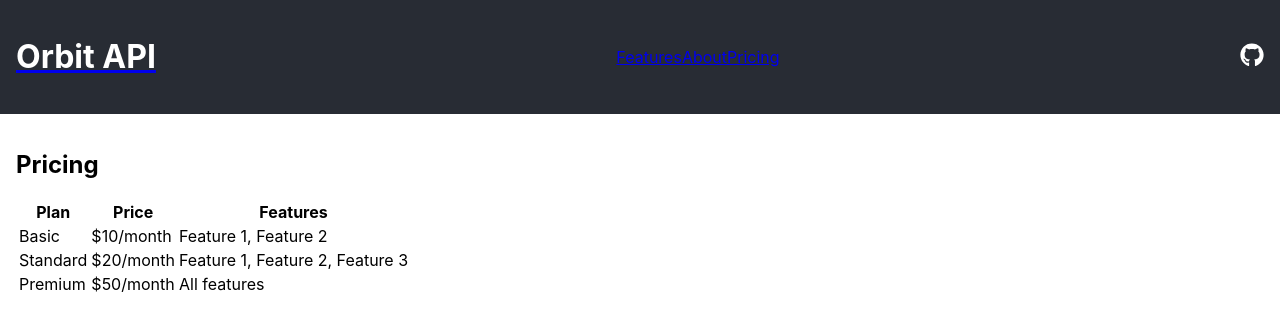
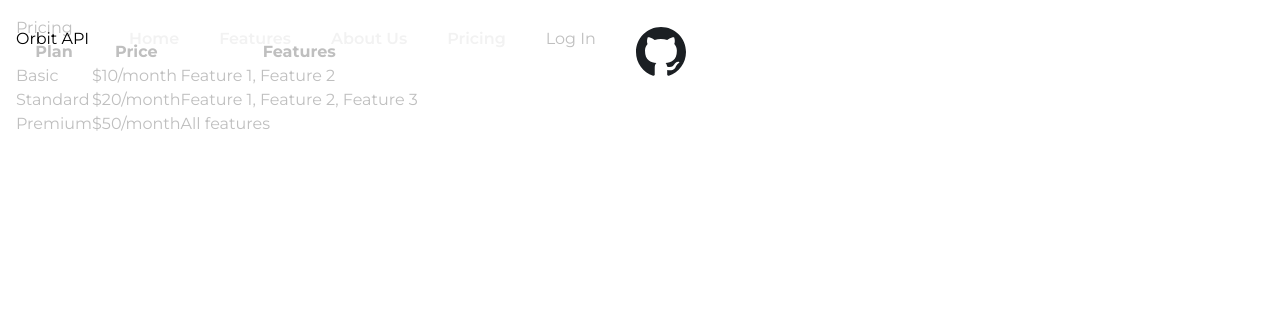
Before and after one commit to Sourish2003/react_app, a React (Create React App) app: page /pricing in a window 1280 px wide. Shown: the top 330 px of the page. Built offline with nearby package versions, Linux system fonts and the light colour scheme.

Commit message:
Integrated Login and Social Login
Integrated Social logins to the website

```diff
--- /dev/null
+++ b/postcss.config.js
@@ -0,0 +1,6 @@
+module.exports = {
+  plugins: {
+    tailwindcss: {},
+    autoprefixer: {},
+  },
+}
--- a/src/App.css
+++ b/src/App.css
@@ -3,14 +3,23 @@
   align-items: center;
   justify-content: space-between;
   padding: 1rem;
-  background-color: #282c34;
+  background-color: #ffffff;
   color: white;
 }
 
 .App-title {
   text-decoration: none;
-  color: white;
+  color: rgb(0, 0, 0);
 }
+
+/* .github-icon-container {
+  position: relative;
+  width: 24px;
+  height: 24px;
+  border-radius: 50%;
+  background-color: black;
+} */
+
 
 .github-link {
   color: white;
@@ -20,7 +29,7 @@
   font-size: 1.5rem;
 }
 
-.nav {
+/* .nav {
   display: flex;
   list-style: none;
   padding: 0;
@@ -31,7 +40,7 @@
   text-decoration: none;
   color: white;
   margin-right: 1rem;
-}
+} */
 
 .App-body {
   padding: 1rem;
--- a/src/App.js
+++ b/src/App.js
@@ -1,40 +1,27 @@
 import React from 'react';
-import { BrowserRouter as Router, Routes, Route, Link } from 'react-router-dom';
-import { FaGithub } from "react-icons/fa";
+import { BrowserRouter as Router, Routes, Route } from 'react-router-dom';
 import './App.css';
 import About from './About.js';
 import Home from './Home.js';
 import Features from './Features.js';
 import Pricing from './Pricing.js';
+import Navbar from './NavBar/Navbar.js';
 
 function App() {
   return (
     <Router>
+
       <div className="App">
-        <header className="App-header">
-          <Link to="/">  {/* Link to the home page on click */}
-            <h1 className="App-title">Orbit API</h1>  {/* Website name */}
-          </Link>
-          <nav>
-            <Link to="/features">Features</Link>
-            <Link to="/about">About</Link>
-            <Link to="/pricing">Pricing</Link>
-          </nav>
-          <a
-            href="https://github.com/Sourish2003/react_app"
-            target="_blank"
-            rel="noopener noreferrer"
-            className="github-link"
-          >
-            <FaGithub className="github-icon" /> {/* Include GitHub Icon */}
-          </a>
-        </header>
+        {/* <header className="App-header">
+        </header> */}
         <div className="App-body">
+          <Navbar />
+          <main className="main-content" />
           <Routes>
-            <Route path="/" element={<Home />} />  {/* Route for Home page component */}
-            <Route path="/features" element={<Features />} />  {/* Route for Features page component */}
-            <Route path="/about" element={<About />} />  {/* Route for About page component */}
-            <Route path="/pricing" element={<Pricing />} />  {/* Route for Pricing page component */}
+            <Route path="/" element={<Home />} />
+            <Route path="/features" element={<Features />} />
+            <Route path="/about" element={<About />} />
+            <Route path="/pricing" element={<Pricing />} />
           </Routes>
         </div>
       </div>
@@ -42,6 +29,4 @@ function App() {
   );
 }
 
-// Other page components can be similarly created for Features, About, and Pricing
-
 export default App;
--- a/src/Home.js
+++ b/src/Home.js
@@ -10,10 +10,12 @@ function Home() {
         <p>
           No need to write test cases for APIs, just connect your repository and let the automated tests run!
         </p>
+
         <button>Get Started</button>
+
       </div>
       <div className="image-container">
-        <img src="E:\Development\GitHub\travel_world_frontend\lib\assets\image1.jpg" alt="HeroImage" /> {/* Replace "..." with your image source */}
+        <img src={require('./assets/images/image.jpg')} alt="HeroImage"/> {/* Replace "..." with your image source */}
       </div>
     </div>
   );
--- /dev/null
+++ b/src/NavBar/Navbar.css
@@ -0,0 +1,142 @@
+.header {
+  position: fixed;
+  width: 100%;
+  top: 0;
+  left: 0;
+  background-color: transparent;
+  z-index: var(--z-fixed);
+}
+
+.nav {
+  display: flex;
+  align-items: center;
+  justify-content: space-between;
+  position: relative;
+  height: var(--header-height);
+  margin: 1rem;
+}
+
+nav__item {
+  background-color: black;
+  opacity: 1;
+
+}
+
+.nav__logo {
+  color: var(--first-color);
+  transition: color 0.4s;
+  font-size: var(--h2-font-size);
+  font-family: var(--second-font);
+}
+
+.nav__toggle,
+.nav__close {
+  font-size: 1.5rem;
+  color: var(--title-color);
+  cursor: pointer;
+}
+
+.nav__cta {
+  background-color: var(--first-color);
+  color: var(--title-color);
+  border: none;
+  border-radius: 4px;
+  cursor: pointer;
+  transition: background-color 0.3s ease;
+  padding: 0.75rem 1.5rem;
+}
+
+@media screen and (max-width: 1150px) {
+  .nav__menu {
+    position: fixed;
+    top: 0;
+    right: -100%;
+    background-color: hsla(0, 0%, 6%, 0.2);
+    backdrop-filter: blur(16px);
+    -webkit-backdrop-filter: blur(16px);
+    width: 80%;
+    height: 100%;
+    padding: 6rem 3rem 0;
+    transition: right 0.4s;
+  }
+}
+@media screen and (max-width: 300px) {
+  .nav__menu {
+    padding: 4rem 1rem 2rem;
+  }
+
+  .nav__list {
+    row-gap: 1rem;
+  }
+
+  .nav__link,
+  .nav__cta {
+    font-size: var(--smaller-font-size);
+  }
+
+  .nav__cta {
+    padding: 8px 16px;
+    font-size: 12px;
+    margin-top: 1rem;
+    width: auto;
+    white-space: nowrap;
+  }
+}
+
+.nav__list {
+  display: flex;
+  flex-direction: column;
+  row-gap: 2.5rem;
+}
+
+.nav__link {
+  color: var(--title-color);
+  font-weight: var(--font-semi-bold);
+  transition: color 0.4s;
+}
+
+.nav__link:hover {
+  color: var(--first-color);
+}
+
+.nav__close {
+  position: absolute;
+  top: 1rem;
+  right: 1.5rem;
+}
+
+.show-menu {
+  right: 0;
+}
+.nav__listt {
+  display: flex;
+  flex-direction: row;
+  column-gap: 2.5rem;
+}
+
+.nav__menu_mobile {
+  position: fixed;
+  top: 0;
+  right: -100%;
+  background-color: hsla(0, 0%, 6%, 0.2);
+  backdrop-filter: blur(16px);
+  -webkit-backdrop-filter: blur(16px);
+  width: 80%;
+  height: 100%;
+  padding: 6rem 3rem 0;
+  transition: right 0.4s;
+}
+@media screen and (min-width: 1150px) {
+  .nav {
+    height: calc(var(--header-height) + 1rem);
+  }
+  .nav__toggle,
+  .nav__close {
+    display: none;
+  }
+
+  .nav__list {
+    flex-direction: row;
+    column-gap: 2.5rem;
+  }
+}
--- /dev/null
+++ b/src/NavBar/Navbar.js
@@ -0,0 +1,114 @@
+import React, { useState } from "react";
+import { NavLink } from "react-router-dom";
+import { IoClose, IoMenu } from "react-icons/io5";
+import "./Navbar.css";
+import GithubIcon from '../assets/github.jsx'
+import { useAuth0 } from "@auth0/auth0-react";
+
+const Navbar = () => {
+
+  const [showMenu, setShowMenu] = useState(false);
+
+  const { loginWithRedirect, logout, user, isAuthenticated, isLoading } = useAuth0();
+
+  if (isLoading) {
+    return <div>Loading ...</div>;
+  }
+
+  const toggleMenu = () => {
+    setShowMenu(!showMenu);
+  };
+
+  const closeMenuOnMobile = () => {
+    if (window.innerWidth <= 1150) {
+      setShowMenu(false);
+    }
+  };
+
+
+  return (
+    <header className="header">
+      <nav className="nav container">
+        <div
+          className={`nav__menu ${showMenu ? "show-menu" : ""}`}
+          id="nav-menu">
+
+          <ul className="nav__list">
+            <li>
+              <NavLink to="/">  {/* Link to the home page on click */}
+                <h1 className="App-title">Orbit API</h1>  {/* Website name */}
+              </NavLink>
+            </li>
+            <li className="nav__item">
+              <NavLink to="/" className="nav__link" onClick={closeMenuOnMobile}>
+                Home
+              </NavLink>
+            </li>
+            <li className="nav__item">
+              <NavLink to="/features" className="nav__link" onClick={closeMenuOnMobile}>
+                Features
+              </NavLink>
+            </li>
+            <li className="nav__item">
+              <NavLink
+                to="/about" className="nav__link" onClick={closeMenuOnMobile}>
+                About Us
+              </NavLink>
+            </li>
+            <li className="nav__item">
+              <NavLink
+                to="/pricing" className="nav__link" onClick={closeMenuOnMobile}>
+                Pricing
+              </NavLink>
+            </li>
+
+
+
+            <li>
+              {isAuthenticated ? (
+                <>
+                  <li>
+                    <button onClick={() => logout({ logoutParams: { returnTo: window.location.origin } })}>
+                      Log Out
+                    </button>
+                  </li>
+                  <div>
+                    <img src={user.picture} alt={user.name} />
+                    <h2>{user.name}</h2>
+                    <p>{user.email}</p>
+                  </div>
+                </>
+              ) : (
+                <li>
+                  <button onClick={() => loginWithRedirect()}>Log In</button>
+                </li>
+              )}
+            </li>
+
+            <li>
+              <a
+                href="https://github.com/Sourish2003/react_app"
+                target="_blank"
+                rel="noopener noreferrer"
+                className="github-link">
+                <div className="github-icon-container">
+                  <GithubIcon />
+                </div>
+              </a>
+            </li>
+
+          </ul>
+          <div className="nav__close" id="nav-close" onClick={toggleMenu}>
+            <IoClose />
+          </div>
+        </div>
+
+        <div className="nav__toggle" id="nav-toggle" onClick={toggleMenu}>
+          <IoMenu />
+        </div>
+      </nav>
+    </header>
+  );
+};
+
+export default Navbar;
--- /dev/null
+++ b/src/assets/github.jsx
@@ -0,0 +1,10 @@
+const GithubIcon = () => {
+    return (
+      <svg xmlns="http://www.w3.org/2000/svg" width="50" height="50" viewBox="0 0 50 50" fill="none">
+        <path fill-rule="evenodd" clip-rule="evenodd" d="M25 0C38.8125 0 50 11.1875 50 25C50 36.0625 42.8438 45.4063 32.9062 48.7188C31.6562 48.9375 31.1875 48.1875 31.1875 47.5313C31.1875 46.9375 31.2188 44.9688 31.2188 42.875C37.5 44.0313 39.125 41.3438 39.625 39.9375C39.9062 39.2188 41.125 37 42.1875 36.4063C43.0625 35.9375 44.3125 34.7813 42.2188 34.75C40.25 34.7188 38.8438 36.5625 38.375 37.3125C36.125 41.0938 32.5312 40.0313 31.0938 39.375C30.875 37.75 30.2188 36.6563 29.5 36.0313C35.0625 35.4063 40.875 33.25 40.875 23.6875C40.875 20.9688 39.9062 18.7188 38.3125 16.9688C38.5625 16.3438 39.4375 13.7813 38.0625 10.3438C38.0625 10.3438 35.9688 9.6875 31.1875 12.9063C29.1875 12.3438 27.0625 12.0625 24.9375 12.0625C22.8125 12.0625 20.6875 12.3438 18.6875 12.9063C13.9062 9.65625 11.8125 10.3438 11.8125 10.3438C10.4375 13.7813 11.3125 16.3438 11.5625 16.9688C9.96875 18.7188 9 20.9375 9 23.6875C9 33.2813 14.8438 35.4063 20.4062 36.0313C19.5 36.8125 18.7188 38.3125 18.7188 40.6563C18.7188 44 18.75 46.6875 18.75 47.5313C18.75 48.1875 18.2812 48.9688 17.0312 48.7188C7.15625 45.4063 0 36.0313 0 25C0 11.1875 11.1875 0 25 0Z" fill="#1B1F23"/>
+      </svg>
+    );
+};
+
+// Export the component as the default export
+export default GithubIcon;
--- a/src/index.css
+++ b/src/index.css
@@ -1,4 +1,53 @@
+@import url("https://fonts.googleapis.com/css2?family=Dancing+Script:wght@700&family=Montserrat:wght@400;600;700&display=swap");
+
+@tailwind base;
+@tailwind components;
+@tailwind utilities;
+
+
+* {
+  box-sizing: border-box;
+  padding: 0;
+  margin: 0;
+}
+
+:root {
+  --header-height: 3.5rem;
+  --first-color: hsl(28, 88%, 62%);
+  --title-color: hsl(0, 0%, 95%);
+  --text-color: hsl(0, 0%, 75%);
+  --body-font: "Montserrat", sans-serif;
+  --second-font: "Dancing Script", cursive;
+  --h2-font-size: 1.25rem;
+  --small-font-size: 0.813rem;
+  --font-semi-bold: 600;
+  --z-tooltip: 10;
+  --z-fixed: 100;
+}
+
 body {
+  color: var(--text-color);
+  font-family: var(--body-font);
+}
+
+ul {
+  list-style: none;
+}
+
+a {
+  text-decoration: none;
+}
+
+
+
+
+
+
+
+
+
+
+/* body {
   margin: 0;
   font-family: -apple-system, BlinkMacSystemFont, 'Segoe UI', 'Roboto', 'Oxygen',
     'Ubuntu', 'Cantarell', 'Fira Sans', 'Droid Sans', 'Helvetica Neue',
@@ -10,4 +59,4 @@ body {
 code {
   font-family: source-code-pro, Menlo, Monaco, Consolas, 'Courier New',
     monospace;
-}
+} */
--- a/src/index.js
+++ b/src/index.js
@@ -3,12 +3,25 @@ import ReactDOM from 'react-dom/client';
 import './index.css';
 import App from './App';
 import reportWebVitals from './reportWebVitals';
+import { Auth0Provider } from '@auth0/auth0-react';
+// import { createRoot } from 'react-dom/client';
 
 const root = ReactDOM.createRoot(document.getElementById('root'));
 root.render(
-  <React.StrictMode>
-    <App />
-  </React.StrictMode>
+  <Auth0Provider
+    domain="dev-hrmgixm7udp8vimi.us.auth0.com"
+    clientId="3eEqo6WKzjHpjcXp9da5jna2Vf8Nbotc"
+    authorizationParams={{
+      redirect_uri: window.location.origin
+    }}
+  >
+    <React.StrictMode>
+      {/* <AppProvider> */}
+        <App />
+      {/* </AppProvider> */}
+    </React.StrictMode>
+
+  </Auth0Provider>
 );
 
 // If you want to start measuring performance in your app, pass a function
```
Also changed, not shown: package.json (+8 -1 lines), tailwind.config.js (added, +10 -0 lines), src/assets/images/image.jpg (added), 1 other file (tests, documents, lock files or other folders).
